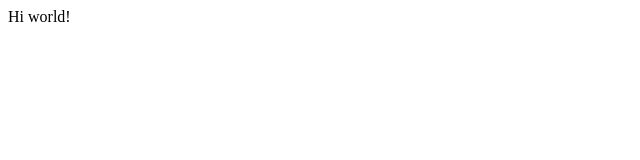
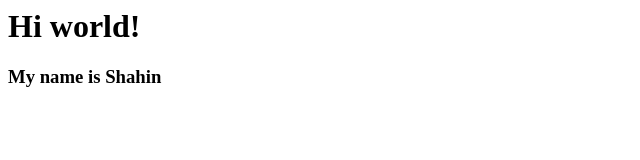
Before and after one commit to shahin-j/Mywebsite, a plain HTML site: page index.html in a window 1280 px wide. Shown: the whole page, without its empty margins (0-640 px from the left). Drawn offline with Linux system fonts and the light colour scheme.

Commit message:
Update index.html

```diff
--- a/index.html
+++ b/index.html
@@ -1,3 +1,6 @@
 <html>
- Hi world!
+ <h1> Hi world! <h1>
+
+  <h3> My name is Shahin <h3>
+
 </html>
```
